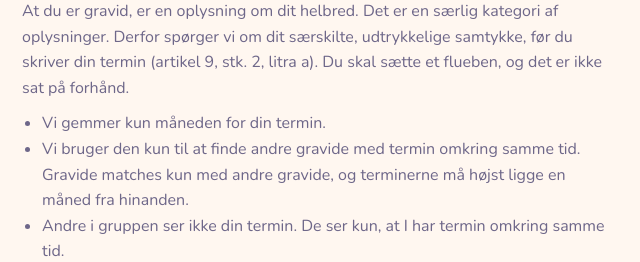
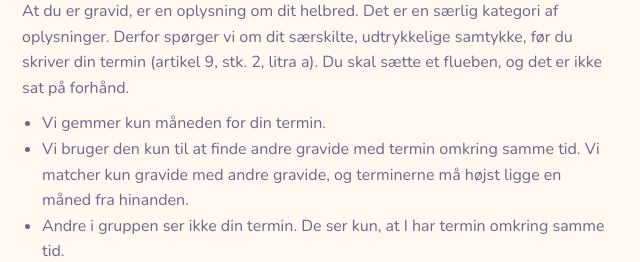
Before and after one commit to drey1008/morinde, a plain HTML site: page privatliv/index.html in a window 1280 px wide. Shown: the part 2680-2942 px from the top of the page, 322-962 px from the left. Drawn offline with Linux system fonts and the light colour scheme.

Commit message:
Ret en engelsk formulering i privatlivsudkastet

```diff
--- a/privatliv/index.html
+++ b/privatliv/index.html
@@ -109,7 +109,7 @@ footer a{color:var(--ink-2)}
   <p>At du er gravid, er en oplysning om dit helbred. Det er en særlig kategori af oplysninger. Derfor spørger vi om dit særskilte, udtrykkelige samtykke, før du skriver din termin (artikel 9, stk. 2, litra a). Du skal sætte et flueben, og det er ikke sat på forhånd.</p>
   <ul>
     <li>Vi gemmer kun måneden for din termin.</li>
-    <li>Vi bruger den kun til at finde andre gravide med termin omkring samme tid. Gravide matches kun med andre gravide, og terminerne må højst ligge en måned fra hinanden.</li>
+    <li>Vi bruger den kun til at finde andre gravide med termin omkring samme tid. Vi matcher kun gravide med andre gravide, og terminerne må højst ligge en måned fra hinanden.</li>
     <li>Andre i gruppen ser ikke din termin. De ser kun, at I har termin omkring samme tid.</li>
     <li>Det kan dog vise sig for andre i gruppen, at du er gravid, fordi gruppen kun består af gravide. <span class="afklar">[AFKLARES: jurist skal afgøre, om samtykketeksten skal sige det tydeligere]</span></li>
     <li>Du kan trække dit ja tilbage under Profil. Så sletter vi din termin med det samme. Du vælger selv, om du vil blive i gruppen eller forlade den.</li>
```
